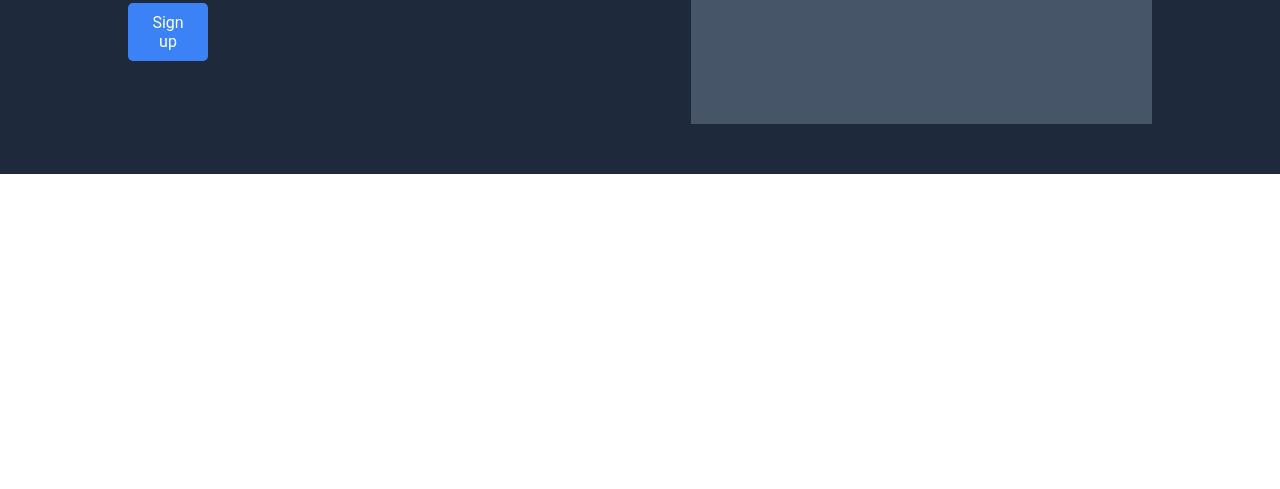
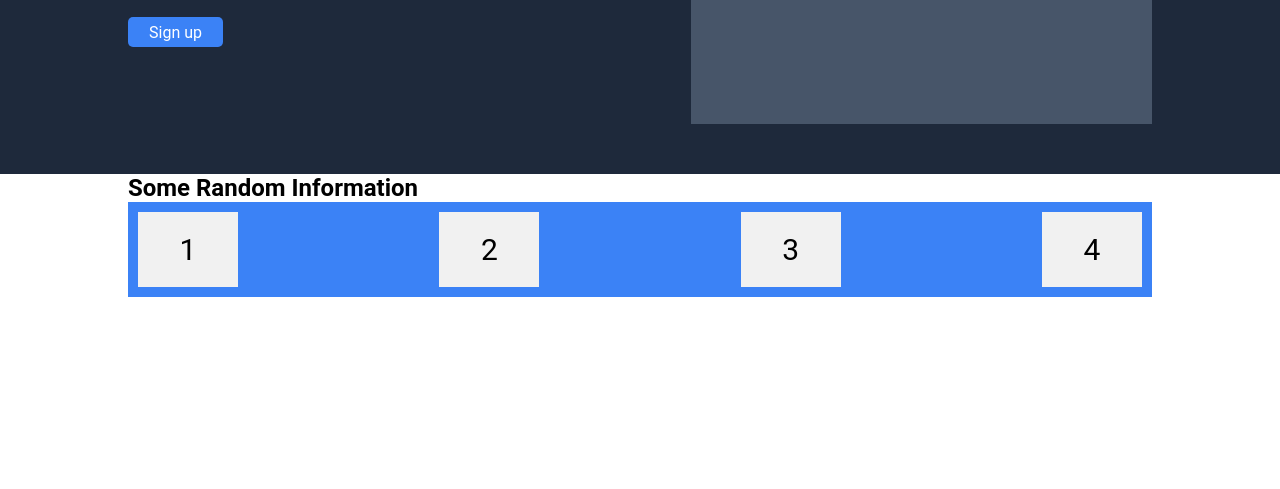
Before and after one commit to edonisth/Odin-Landing-Page, a plain HTML site: page index.html in a window 1280 px wide. Shown: the part 311-800 px from the top of the page. Drawn offline with Linux system fonts and the light colour scheme; a web font is replaced by a local one.

Commit message:
navbar and first section done

```diff
--- a/index.html
+++ b/index.html
@@ -32,6 +32,25 @@
           </div>
         </div>
       </section>
+
+      <section class="second-content">
+
+        <div class="container">
+            <h1>Some Random Information</h1>
+            <div class="boxes">
+                <div>1</div>
+                <div>2</div>
+                <div>3</div>
+                <div>4</div>
+
+            </div>
+
+        </div>
+
+
+
+      </section>
+
     </main>
   </body>
 
--- a/style.css
+++ b/style.css
@@ -1,6 +1,5 @@
 @import url('https://fonts.googleapis.com/css2?family=Jersey+15&family=Roboto+Slab&display=swap');
 
-/* General Reset and Styling */
 * {
 	margin: 0;
 	padding: 0;
@@ -9,7 +8,6 @@
 
   body {
 	font-family: 'Roboto', Arial, Helvetica, sans-serif; /* Main font for the body */
-	color: #000000; /* Default text color for the rest of the page */
 	background-color: #ffffff; /* Default background for the rest of the page */
   }
 
@@ -88,10 +86,11 @@
   .signup-button {
 	background-color: #3b82f6;
 	color: #ffffff;
-	padding: 10px 20px;
+	padding: 5x 20px;
 	border: none;
 	border-radius: 5px;
-	width: 80px;
+	width: 95px;
+	height: 30px;
 	cursor: pointer;
 	font-size: 16px;
 	font-family: 'Roboto', Arial, Helvetica, sans-serif; /* Button text stays consistent */
@@ -112,3 +111,28 @@
 	font-size: 14px;
 	font-family: 'Roboto', Arial, Helvetica, sans-serif; /* Ensure text in placeholder matches */
   }
+
+  .second-content > h1 {
+	display: flex;
+	align-items: center;
+	font-family: 'Roboto', Arial, Helvetica, sans-serif; /* Ensure text in placeholder matches */
+
+  }
+
+  .boxes {
+	display: flex;
+	flex-direction: row;
+	align-content: center;
+	justify-content: space-between;
+	flex-wrap: nowrap;
+	background-color: #3b82f6;
+  }
+
+  .boxes > div {
+	background-color: #f1f1f1;
+	width: 100px;
+	margin: 10px;
+	text-align: center;
+	line-height: 75px;
+	font-size: 30px;
+  }
```
